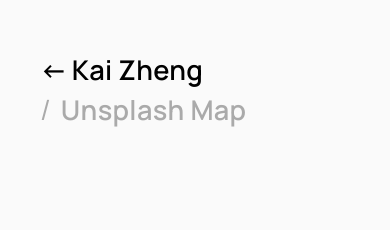
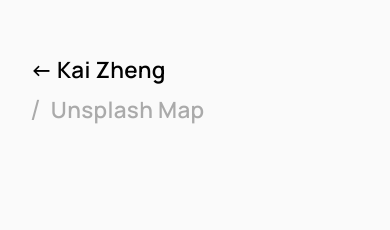
Before and after one commit to kaizhengde/kaizhengde, a Next.js app: page /unsplash-map in a window 390 px wide. Shown: the top 230 px of the page. Built offline with nearby package versions, Linux system fonts and the light colour scheme.

Commit message:
v2-b: ui improvements

```diff
--- a/src/cms/data/languages-data.ts
+++ b/src/cms/data/languages-data.ts
@@ -10,7 +10,7 @@
     label: "Deutsch"
   },
   "cn": {
-    id: "中文",
+    id: "cn",
     label: "中文"
   }
 }
--- a/src/css/fonts.css
+++ b/src/css/fonts.css
@@ -65,19 +65,19 @@
 {
   --kai-font-family: 'Manrope', sans-serif;
 
-  --kai-font-size-h1: 5rem;
-  --kai-font-size-h2: 3rem;
-  --kai-font-size-h3: 1.7rem;
-  --kai-font-size-h4: 1.4rem;
-  --kai-font-size-h5: 0.9rem;
-  --kai-font-size-paragraph: 1.25rem;
-  --kai-font-size-footnote: 0.9rem;
+  --kai-font-size-h1: clamp(3rem, 6vw, 5rem);
+  --kai-font-size-h2: clamp(2em, 5vw, 3rem);
+  --kai-font-size-h3: clamp(1.4rem, 4vw, 1.7rem);
+  --kai-font-size-h4: clamp(1.1rem, 3.5vw, 1.4rem);
+  --kai-font-size-h5: clamp(0.9rem, 2.5vw, 0.9rem);
+  --kai-font-size-paragraph: clamp(1.15rem, 3vw, 1.25rem);
+  --kai-font-size-footnote: clamp(0.8rem, 2vw, 0.9rem);
 
   --kai-line-height-h1: 6.5rem;
   --kai-line-height-h2: 3.75rem;
   --kai-line-height-h3: 2.5rem;
   --kai-line-height-h4: 2rem;
-  --kai-line-height-h5: 1.4rem;
+  --kai-line-height-h5: 1.5rem;
   --kai-line-height-paragraph: 2.25rem;
   --kai-line-height-footnote: 1.5rem;
 
--- a/src/css/layout.css
+++ b/src/css/layout.css
@@ -64,7 +64,7 @@
 
   div.layer-text
   {
-    padding: 50px 40px;
+    padding: 50px 30px;
     max-width: 700px;
   }
 }
```
